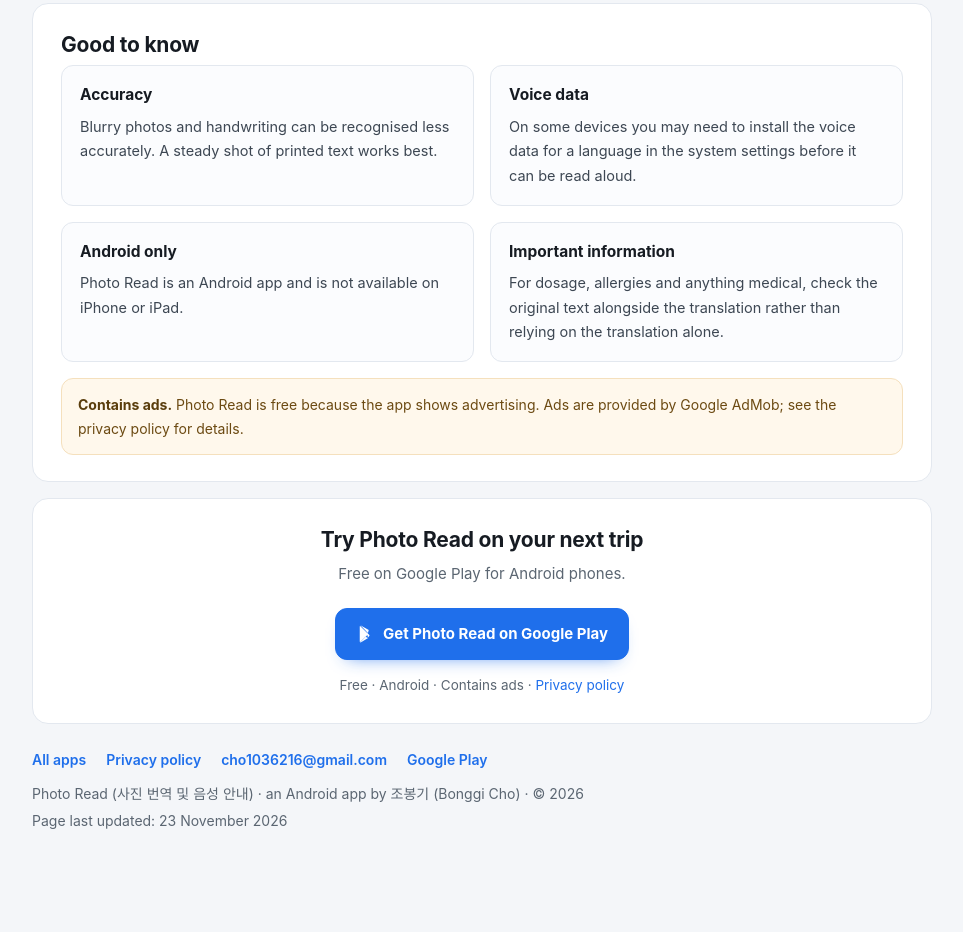
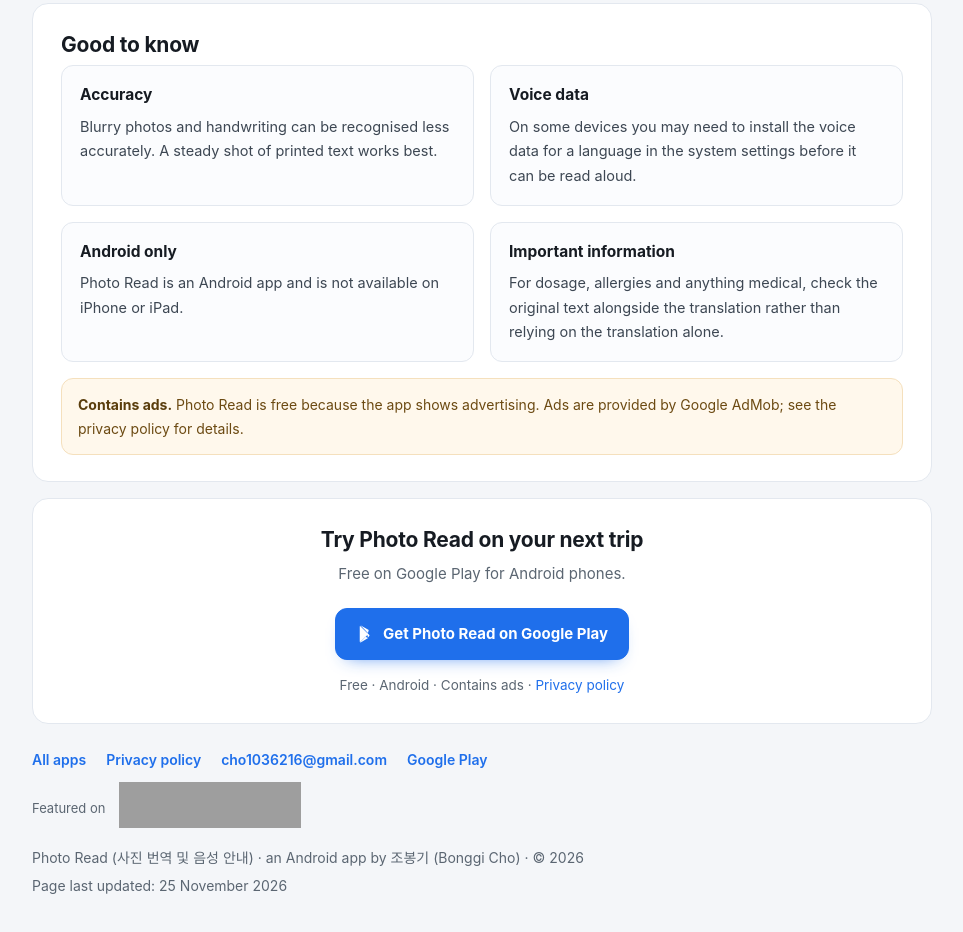
Before and after one commit to cho9199/cho9199.github.io, a plain HTML site: page photo-read.html in a window 1280 px wide. Shown: the part 2759-3691 px from the top of the page, without its empty margins (158-1121 px from the left). Before the commit the page ends 3664 px from the top, so only its background shows below. Drawn offline with Linux system fonts and the light colour scheme; grey boxes are pictures that could not be loaded.

Commit message:
Add IndieLineup badge to the Photo Read landing page footer

```diff
--- a/photo-read.html
+++ b/photo-read.html
@@ -289,8 +289,12 @@ footer .links a{font-weight:600}
         <a href="mailto:cho1036216@gmail.com">cho1036216@gmail.com</a>
         <a href="https://play.google.com/store/apps/details?id=io.cho.photo_read" target="_blank" rel="noopener">Google Play</a>
       </div>
+      <div style="display:flex; flex-wrap:wrap; gap:10px 14px; align-items:center; margin:10px 0 12px">
+        <span style="font-size:13px">Featured on</span>
+        <a href="https://indielineup.com/product/photo-read-scan-translate?ref=badge" rel="dofollow"><img src="https://indielineup.com/badge/photo-read-scan-translate.svg" alt="Featured on IndieLineup" width="182" height="46"></a>
+      </div>
       <div>Photo Read (사진 번역 및 음성 안내) · an Android app by 조봉기 (Bonggi Cho) · © 2026</div>
-      <div style="margin-top:4px">Page last updated: 23 November 2026</div>
+      <div style="margin-top:4px">Page last updated: 25 November 2026</div>
     </footer>
   </div>
 
```
